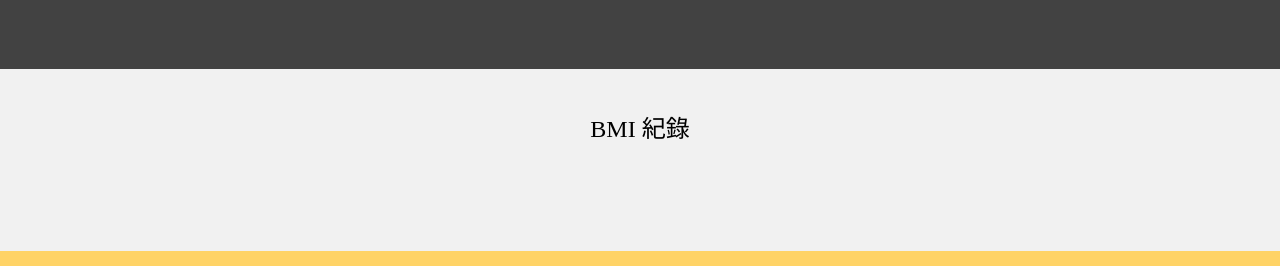
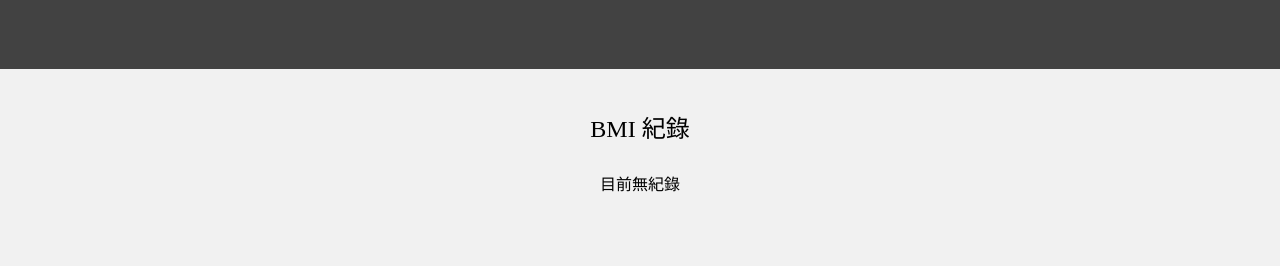
Before and after one commit to pp850507/BMI, a plain HTML site: page index.html in a window 1280 px wide. Shown: the part 231-497 px from the top of the page. Drawn offline with Linux system fonts and the light colour scheme; the site is published under a folder, as on GitHub Pages, so addresses that start at the root find nothing.

Commit message:
修改JS位置

```diff
--- a/index.html
+++ b/index.html
@@ -32,6 +32,6 @@
     <div class="Footer d-flex">
         <img src="./img/BMICLogo-B.png" alt="">
     </div>
-    <script src="/js/all.js"></script>
+    <script src="./js/all.js"></script>
 </body>
 </html>
```
